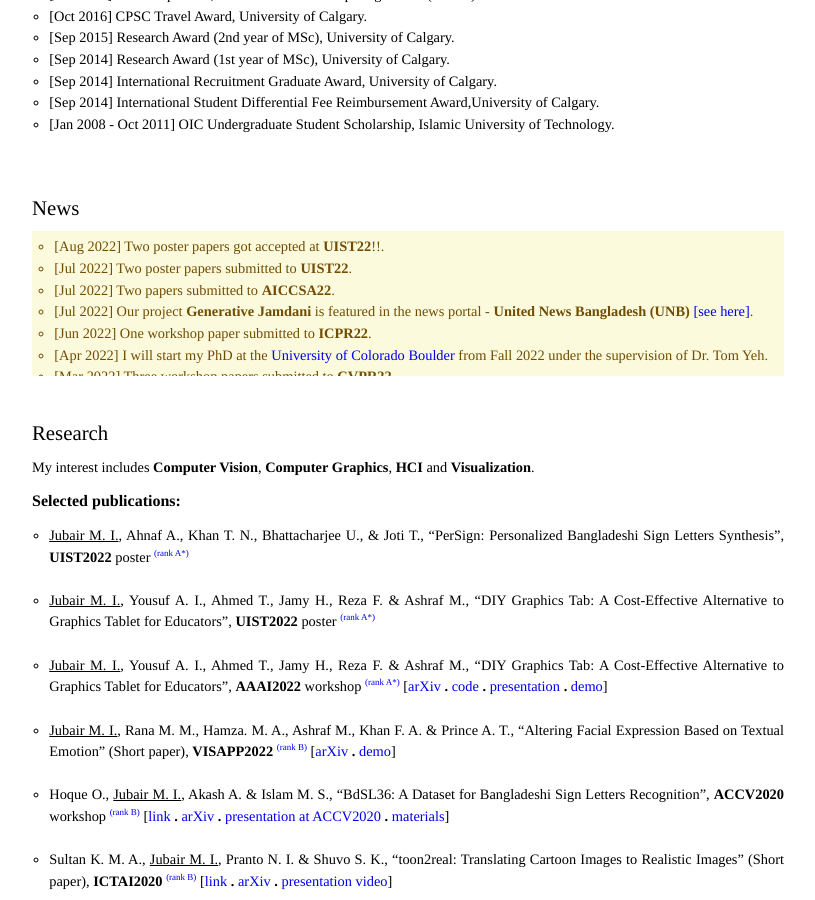
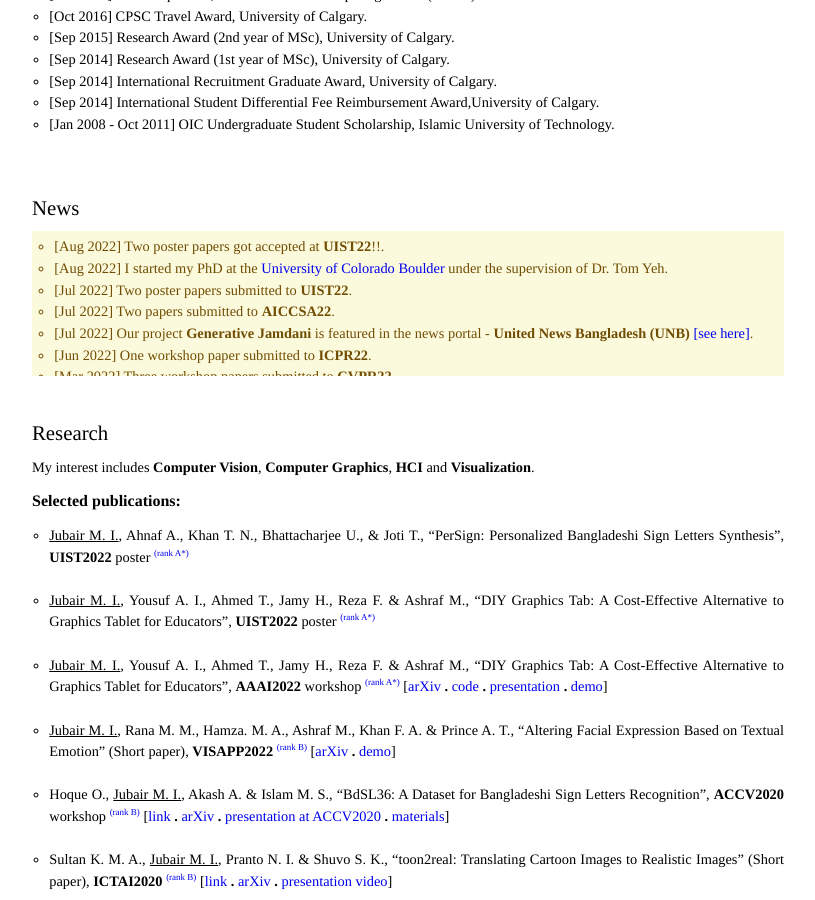
Before and after one commit to imruljubair/imruljubair.github.io, a Jekyll site: the page built from index.html, in a window 1280 px wide and 900 px high, scrolled down 578 px. Shown: the whole window, without its empty margins (232-1047 px from the left). Built offline with Jekyll 4.4.1, drawn with Linux system fonts in a browser that asks for light colours.

Commit message:
Update news.html

```diff
--- a/_includes/news.html
+++ b/_includes/news.html
@@ -6,11 +6,11 @@
 	<div style="height:145px;overflow:scroll;padding:5px;background-color:#FCFADD;color:#714D03;scrollbar-base-color:#DEBB07;">
     <ul style="font-size:90%; list-style-type:circle">
     <li>[Aug 2022] Two poster papers got accepted at <strong>UIST22</strong>!!.</li>
+    <li>[Aug 2022] I started my PhD at the <a href="https://www.colorado.edu/">University of Colorado Boulder</a> under the supervision of Dr. Tom Yeh.</li>
     <li>[Jul 2022] Two poster papers submitted to <strong>UIST22</strong>.</li>
     <li>[Jul 2022] Two papers submitted to <strong>AICCSA22</strong>.</li>
     <li>[Jul 2022] Our project <strong>Generative Jamdani</strong> is featured in the news portal - <strong>United News Bangladesh (UNB)</strong> <a href="https://unb.com.bd/m/category/Tech/generative-jamdani-a-trailblazing-research-on-jamdani-motif-generation-by-aust-students/96110?fbclid=IwAR1-iMzywgOnlkaFluTXSq5nFNUae1KcUHt6HkMgE2he-LIPc7pVKPVvvBA">[see here]</a>.</li>
     <li>[Jun 2022] One workshop paper submitted to <strong>ICPR22</strong>.</li>
-    <li>[Apr 2022] I will start my PhD at the <a href="https://www.colorado.edu/">University of Colorado Boulder</a> from Fall 2022 under the supervision of Dr. Tom Yeh.</li>
     <li>[Mar 2022] Three workshop papers submitted to <strong>CVPR22</strong>.</li>
     <li>[Mar 2022] Our <strong>project</strong> "Jamdani motif generation" took place in <strong>top 50</strong> for Bangladesh Hi-Tech Park Authority & IEB's <a href="https://www.unibatorbd.org/">UNIBATOR</a> program.</li>
     <li>[Dec 2021] One <strong>abstract</strong> accepted to <strong>VISAPP22</strong>.</li>
```
Lines whose indentation alone changed are shown as unchanged.
